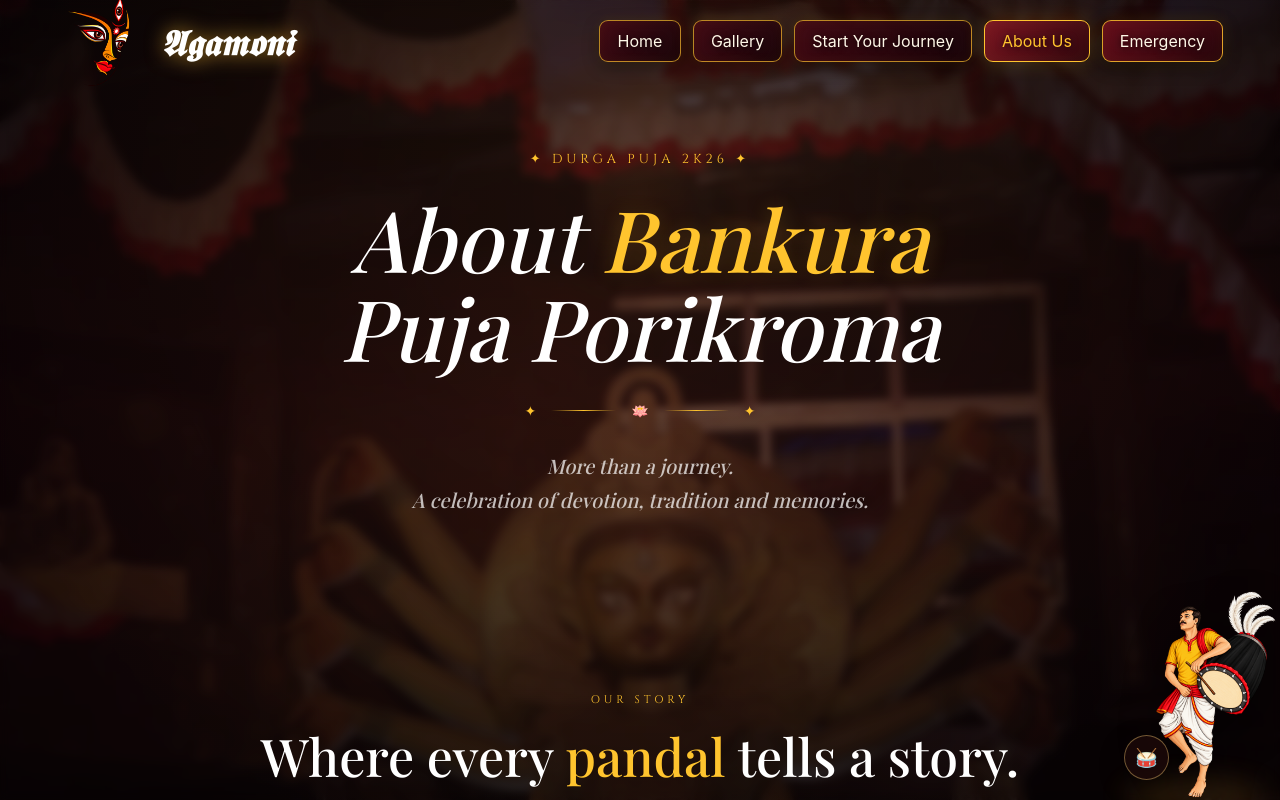
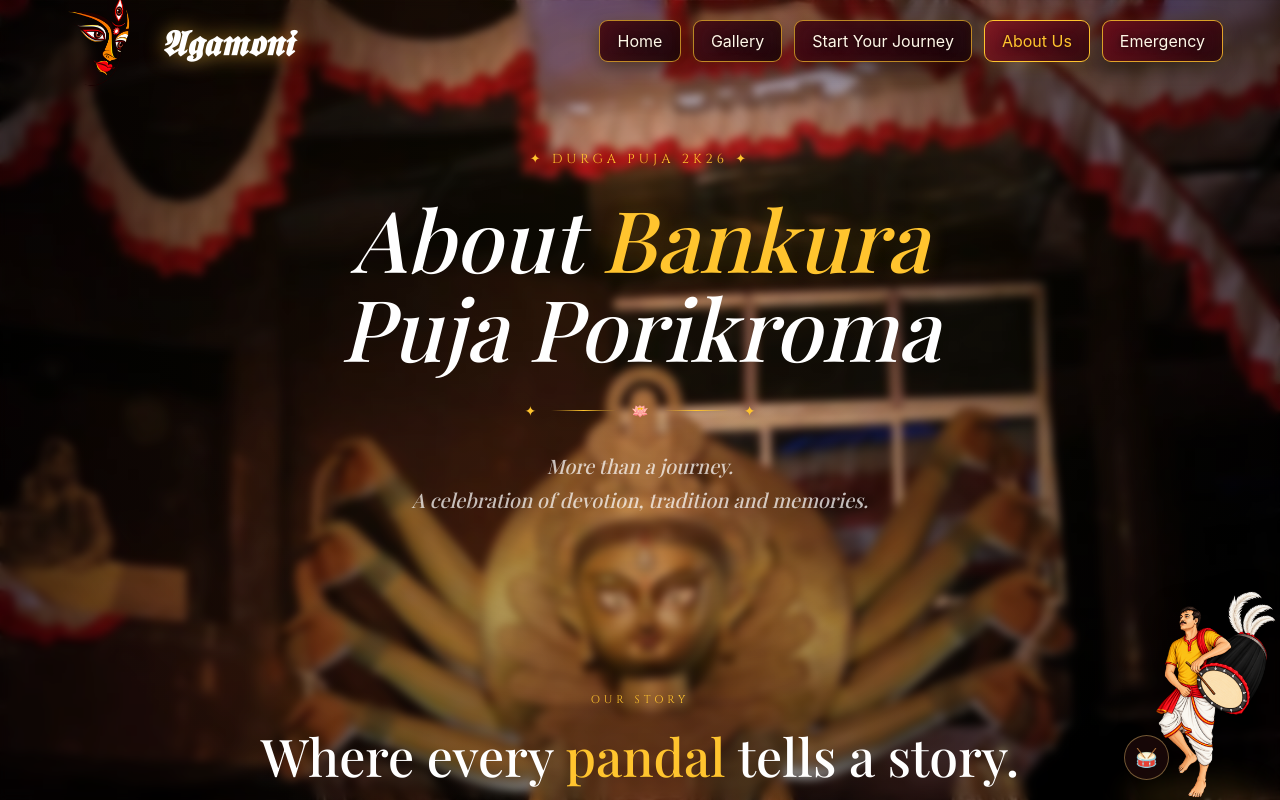
Before and after one commit to Abhi1234-sys/agomoni-client, a React (Create React App) app: page /about in a window 1280 px wide. Shown: the top 800 px of the page. Built offline with nearby package versions, Linux system fonts and the light colour scheme; a web font is replaced by a local one.

Commit message:
Fix about-bg.jpeg import path in About.js

```diff
--- a/src/pages/About.css
+++ b/src/pages/About-test.css
@@ -4,19 +4,13 @@ ABOUT PAGE
 
 /* ABOUT PAGE */
 
+
 .about-page {
   position: relative;
   min-height: 100vh;
   overflow: hidden;
 
- background:
-    linear-gradient(
-      180deg,
-      rgba(16, 6, 9, 0.72) 0%,
-      rgba(35, 8, 14, 0.65) 50%,
-      rgba(16, 6, 9, 0.78) 100%
-    ),
-    url("/Gallery/about-bg.jpeg");
+
   background-size: cover;
   background-position: center;
   background-repeat: no-repeat;
--- a/src/pages/About.js
+++ b/src/pages/About.js
@@ -1,14 +1,18 @@
 import React from "react";
-import "./About.css";
+import "./About-test.css";
+import aboutBg from "../assets/about-bg.jpeg";
 
 function About() {
   return (
-    <main className="about-page">
+    <main
+      className="about-page"
+      style={{ backgroundImage: `url(${aboutBg})` }}
+    >
       {/* BG Blur*/}
       <div className="about-background"></div>
 
       <div className="about-content">
-        {/*  HERO  */}
+        {/* HERO */}
         <section className="about-hero">
           <p className="about-eyebrow">✦ DURGA PUJA 2K26 ✦</p>
 
```
Also changed, not shown: src/assets/about-bg.jpeg (added).
